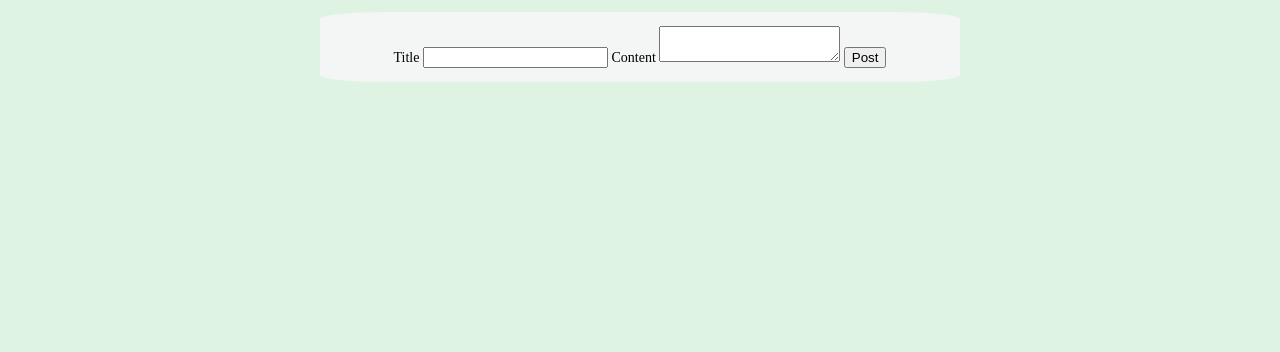
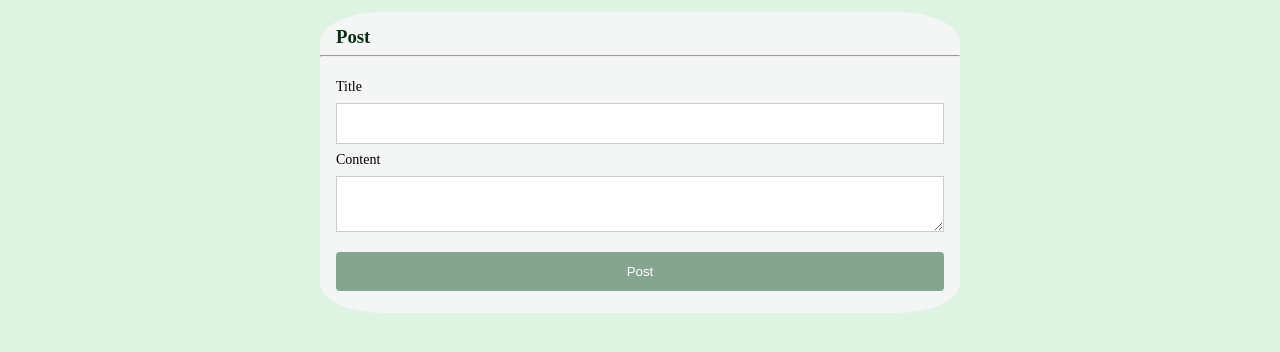
Before and after one commit to J03lMATH/WDPS25, a plain HTML site: page Project/post.html in a window 1280 px wide. Shown: the part 48-400 px from the top of the page. Drawn offline with Linux system fonts and the light colour scheme.

Commit message:
fishing up post and fixing small details

```diff
--- a/Project/post.html
+++ b/Project/post.html
@@ -18,6 +18,8 @@
     </div>
 
     <div class="posting">
+        <h3>Post</h3>
+        <hr>
         <form class="post" action="to-some-server" method="post">
             <label for="title">Title</label>
             <input type="text" id="title" name="title" required>
--- a/Project/style.css
+++ b/Project/style.css
@@ -85,8 +85,31 @@ div.posting{
     border-radius: 10%;
 }
 
+div.posting h3{
+    text-align: left;
+    padding: 14px 16px;
+    margin-bottom: -15px;
+    color: #092c14;
+}
+
 form.post{
     font-size: 14px;
-    text-align: center;
+    text-align: left;
     padding: 14px 16px;
 }
+
+form.post input, form.post textarea{
+    width: 100%;
+    padding: 12px 20px;
+    margin: 8px 0;
+    display: inline-block;
+    border: 1px solid #ccc;
+    box-sizing: border-box;
+}
+form.post input[type=submit]{
+    background-color: #396c4a95;
+    color: white;
+    border: none;
+    border-radius: 4px;
+    cursor: pointer;
+}
```
Also changed, not shown: Project/register.html (+1 -1 lines).
